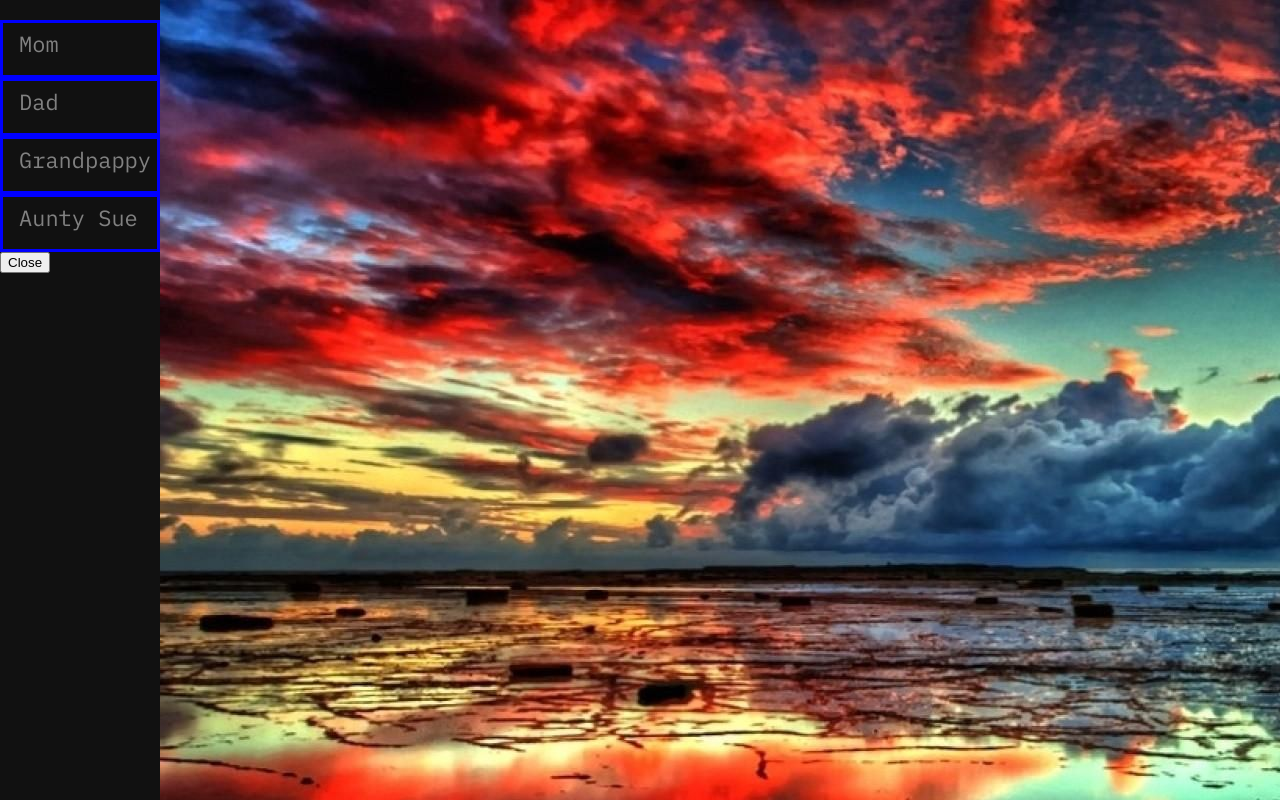
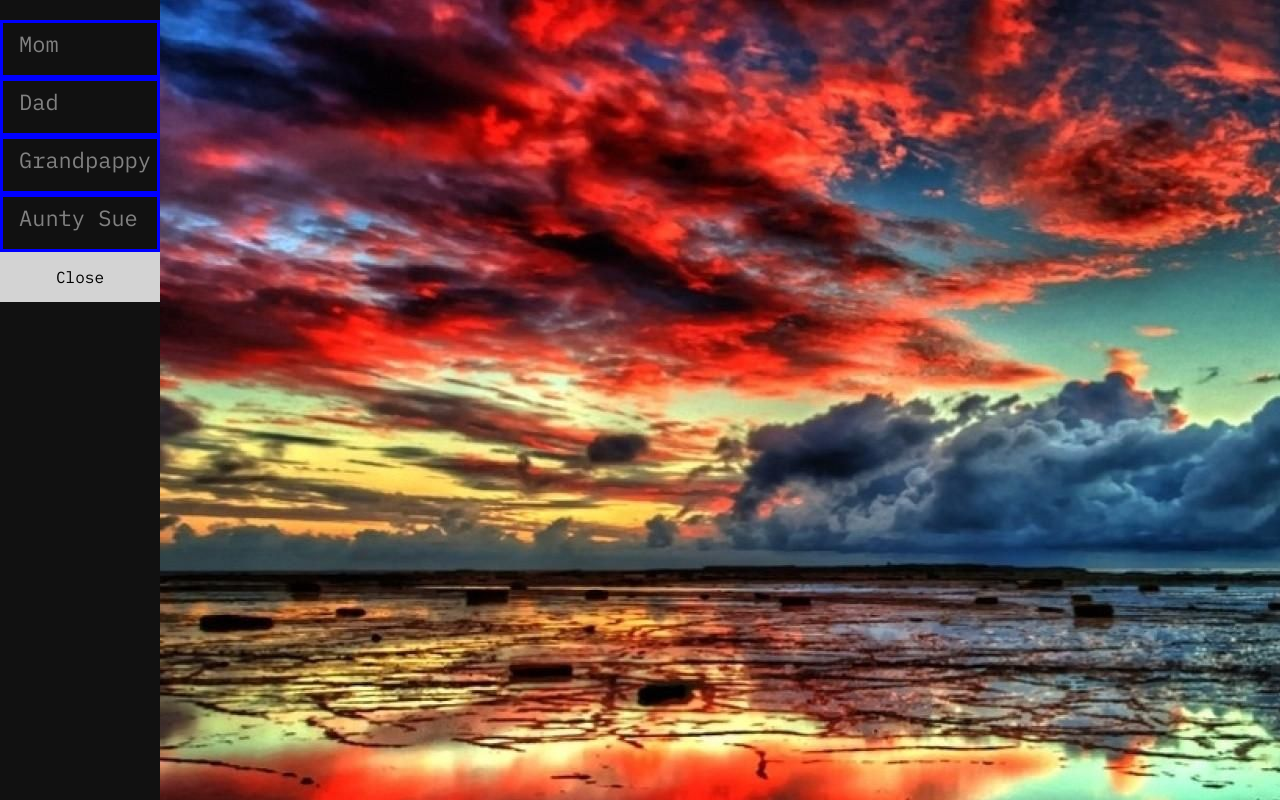
Before and after one commit to hlehv/pointandclick, a React (Create React App) app in the folder client/: page / in a window 1280 px wide. Built offline with nearby package versions, Linux system fonts and the light colour scheme.

Commit message:
added functionality for sidebar to open and close

```diff
--- a/client/src/components/Sidebar/Sidebar.css
+++ b/client/src/components/Sidebar/Sidebar.css
@@ -8,6 +8,7 @@
   background-color: #111;
   overflow-x: hidden;
   padding-top: 20px;
+  font-family: 'IBM Plex Mono', monospace;
 }
 .user_box {
   padding: 6px 8px 6px 16px;
@@ -15,8 +16,18 @@
   font-size: 22px;
   color: #818181;
   display: block;
-  font-family: 'IBM Plex Mono', monospace;
   border-color: blue;
   border-style: solid;
   height: 40px;
 }
+.open_close_button{
+  background-color: lightgrey;
+  width: 100%;
+  border: none;
+  color: black;
+  padding: 15px 32px;
+  text-align: center;
+  text-decoration: none;
+  font-size: 16px;
+  font-family: 'IBM Plex Mono', monospace;
+}
--- a/client/src/components/Sidebar/Sidebar.js
+++ b/client/src/components/Sidebar/Sidebar.js
@@ -47,13 +47,13 @@ class Sidebar extends React.Component {
         <div class="user_box">
           Aunty Sue
         </div>
-        <button type="button" onClick={() => this.handleClick()}> Close </button>
+        <button type="button" class="open_close_button" onClick={() => this.handleClick()}> Close </button>
         </div>
       );
     } else {
       console.log("hello")
       return (
-        <button type="button" onClick={() => this.handleClick()}> Open </button>
+        <button class="open_close_button" type="button" onClick={() => this.handleClick()}> Open </button>
         );
     }
   }
```
